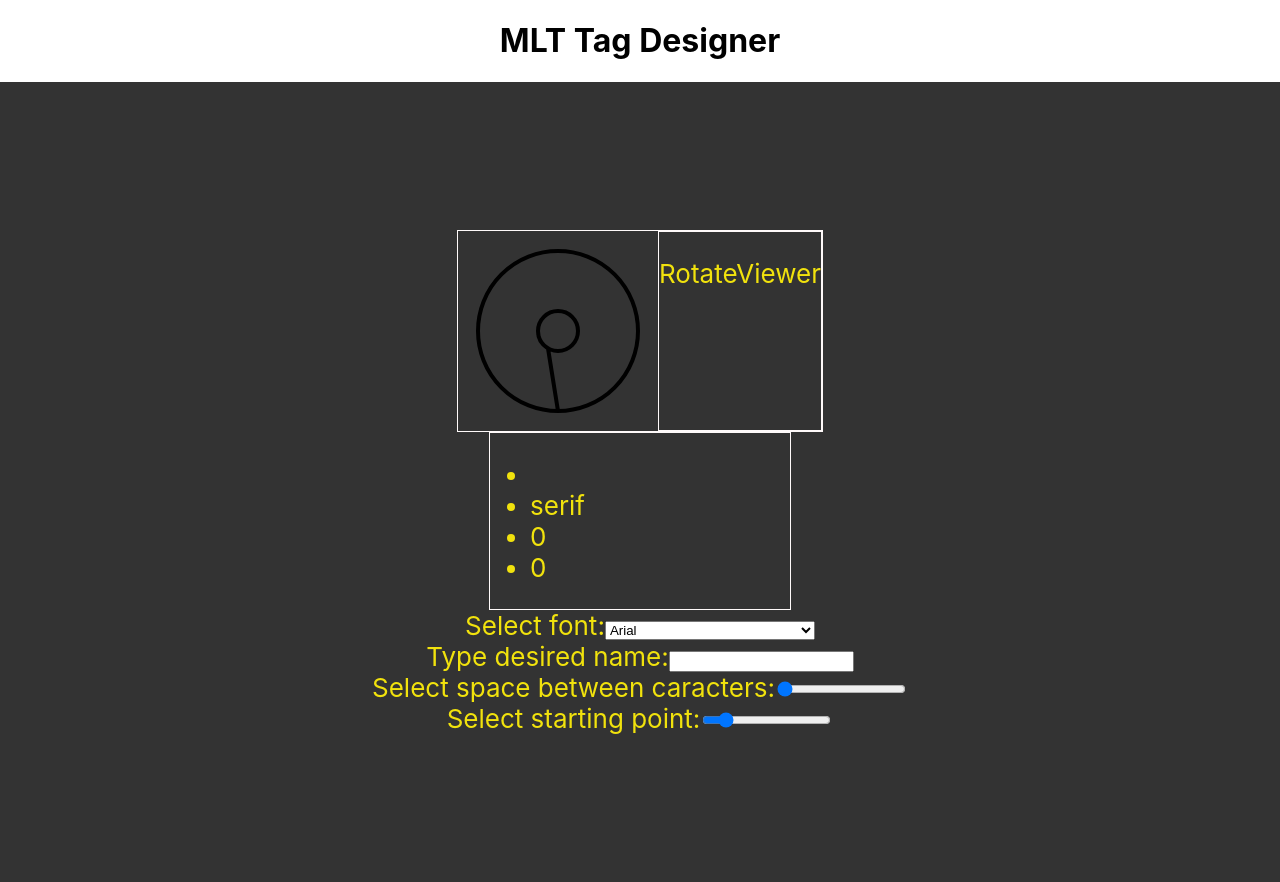
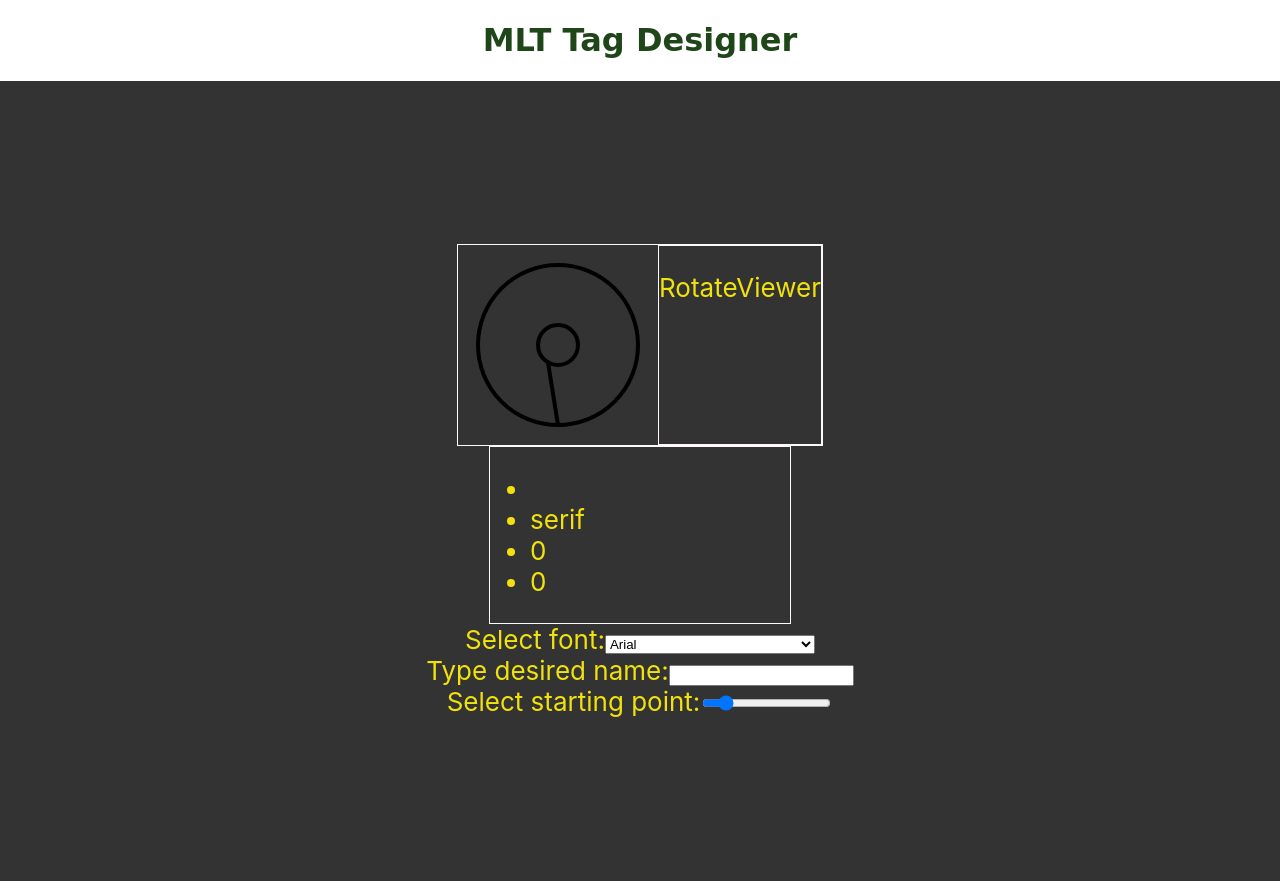
Before and after one commit to leomleao/mlt-tag-designer, a React (Create React App) app: page / in a window 1280 px wide. Built offline with nearby package versions, Linux system fonts and the light colour scheme.

Commit message:
move fillTextCircle and little updates

```diff
--- a/src/App.js
+++ b/src/App.js
@@ -2,6 +2,7 @@ import React, { Component } from 'react';
 import './App.css';
 import Tag from './Components/Tag.js';
 import RotateViewer from './Components/RotateViewer.js';
+import { styles } from './styles.js';
 
 /**
  * change the onchange functions to handle...
@@ -27,7 +28,7 @@ class App extends Component {
     return (
       <div className="App">
         <header className="App-header">
-          <h1>MLT Tag Designer</h1>
+          <h1 style={styles}>MLT Tag Designer</h1>
         </header>
         <div className="App-body">
           <div className="disc-preview">
@@ -88,19 +89,6 @@ class App extends Component {
               />
             </label>
             <label>
-              Select space between caracters:
-              <input
-                type="range"
-                name="space"
-                min="0.00001"
-                max="1"
-                step="0.00001"
-                onChange={(input) =>
-                  this.setState({ space: input.target.value })
-                }
-              />
-            </label>
-            <label>
               Select starting point:
               <input
                 type="range"
--- a/src/Components/Tag.js
+++ b/src/Components/Tag.js
@@ -1,7 +1,5 @@
-import React from 'react';
-import { useEffect } from 'react';
-import { useRef } from 'react';
-import './fillTextCircle.js';
+import React, { useEffect, useRef } from 'react';
+import '../helpers/fillTextCircle.js';
 
 const getPixelRatio = (context) => {
   var backingStore =
@@ -48,16 +46,14 @@ const Tag = (props) => {
 
     // setting params
     const radius = 40;
-    let fontSize = 45;
-    let rotationDone = 0;
+    const fontSize = 45;
 
-    do {
     ctx.font = `bold ${fontSize}px ${fontFamily}`;
 
     ctx.resetTransform();
     ctx.clearRect(0, 0, canvas.width, canvas.height);
 
-      rotationDone = ctx.fillTextCircle(
+    const rotationDone = ctx.fillTextCircle(
       typedName,
       width / 2,
       height / 2,
@@ -65,17 +61,14 @@ const Tag = (props) => {
       parseInt(startPosition, 10),
       parseFloat(spaceBetween)
     );
-      fontSize -= 1;
 
-      if (fontSize < 30) {
-        console.log('Font Size bellow 30');
-        break;
+    if (rotationDone > 330) {
+      console.log('more than i can take');
     }
-    } while (rotationDone > 330);
 
-    // var dataURL = canvas.toDataURL();
-    // console.log(`Data is: ${dataURL}`);
-    // let imageData = ctx.getImageData(0, 0, 200, 200);
+    var dataURL = canvas.toDataURL();
+    // console.log(`${dataURL}`);
+    let imageData = ctx.getImageData(0, 0, 200, 200);
     // console.log(JSON.stringify(imageData));
   });
 
--- a/src/Components/fillTextCircle.js
+++ b/src/helpers/fillTextCircle.js
@@ -39,7 +39,7 @@ CanvasRenderingContext2D.prototype.fillTextCircle = function (
 
   const letters = Array(text.length);
 
-  // calculate the rotation for the provided name
+  // calculate the rotation for every letter in the provided text
   for (let i = 0; i < text.length; i++) {
     // measure character width
     const charWidth = this.measureText(text[i]).width;
@@ -48,22 +48,26 @@ CanvasRenderingContext2D.prototype.fillTextCircle = function (
       rads: radiansForLetters(charWidth, radius),
     };
   }
+  // calculate the minimal radians rotation for the name
+  const minimalRads = letters.reduce((acc, { rads }) => {
+    return acc + rads;
+  }, 0);
+
+  // calculate the aditional space
   let aditionalSpace = 0;
-  // 5.7 radians is the max acceptable
+  const radLimit = 5.7;
+  const spaceAvailable = radLimit - minimalRads;
   if (text) {
-    let result =
-      5.7 -
-      letters.reduce((acc, { rads }) => {
-        return acc + rads;
-      }, 0);
-    aditionalSpace = (result / text.length) * text.length * 0.075;
+    aditionalSpace = (spaceAvailable / text.length) * (text.length / 20);
   }
+
   let rotationDone = 0;
   // interact whith each character in the name provided from input and print
   for (let i = 0; i < text.length; i++) {
     const radiansToRotate =
       letters[i].rads +
       (aditionalSpace < minSpacing ? minSpacing : aditionalSpace);
+
     // rotate half actual char width
     this.rotate(radiansToRotate * -0.5);
     // print character centered in the x axis and moved radius value in the y axis
@@ -71,10 +75,6 @@ CanvasRenderingContext2D.prototype.fillTextCircle = function (
     // rotate another half
     this.rotate(radiansToRotate * -0.5);
     rotationDone += radiansToRotate;
-  }
-
-  if (rotationDone > 5.7) {
-    console.log('More then I can take');
   }
   return (rotationDone * 180) / Math.PI;
 };
--- /dev/null
+++ b/src/styles.js
@@ -0,0 +1,25 @@
+const fontFamily = 'Comic Sans MS, Lucida Handwriting, cursive';
+const fontSize = '4em';
+const padding = '45px 0';
+const color = 'green';
+
+const colorPalette = {
+  darkGreen: '#1E4618',
+  green: '#299E34',
+  lightGreen: '#6BE967',
+  whiteGreen: '#AAF9B1',
+  darkOrange: '#452509',
+  orange: '#D06100',
+  ligthOrange: '#FB8824',
+  whiteOrange: '#FFCB9D',
+  darkGrey: '#0E1112',
+  grey: '#25292B',
+  brightGrey: '#4C5255',
+  lightGrey: '#8B9295',
+  whiteGrey: '#E3E8EA',
+};
+
+export const styles = {
+  fontFamily: fontFamily,
+  color: colorPalette.darkGreen,
+};
```
Also changed, not shown: src/test.svg (deleted). Lines whose indentation alone changed are shown as unchanged.
